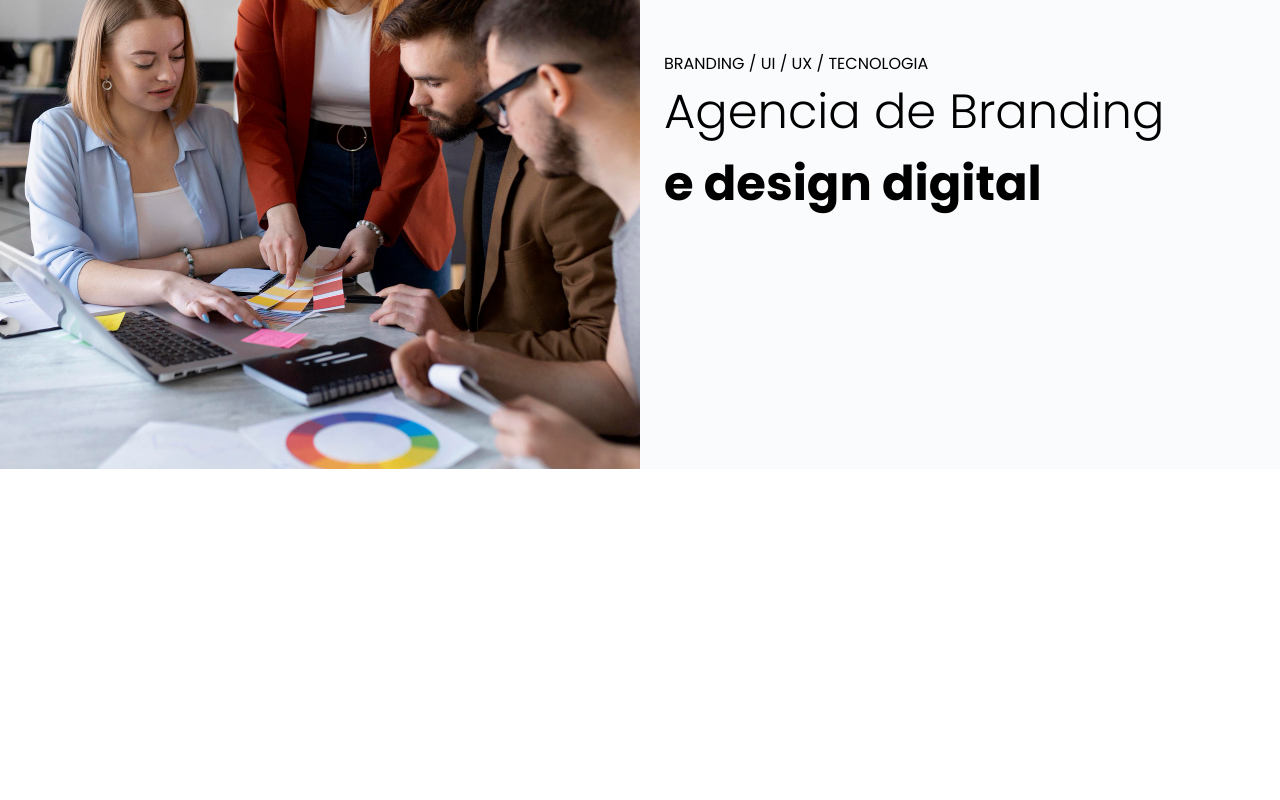
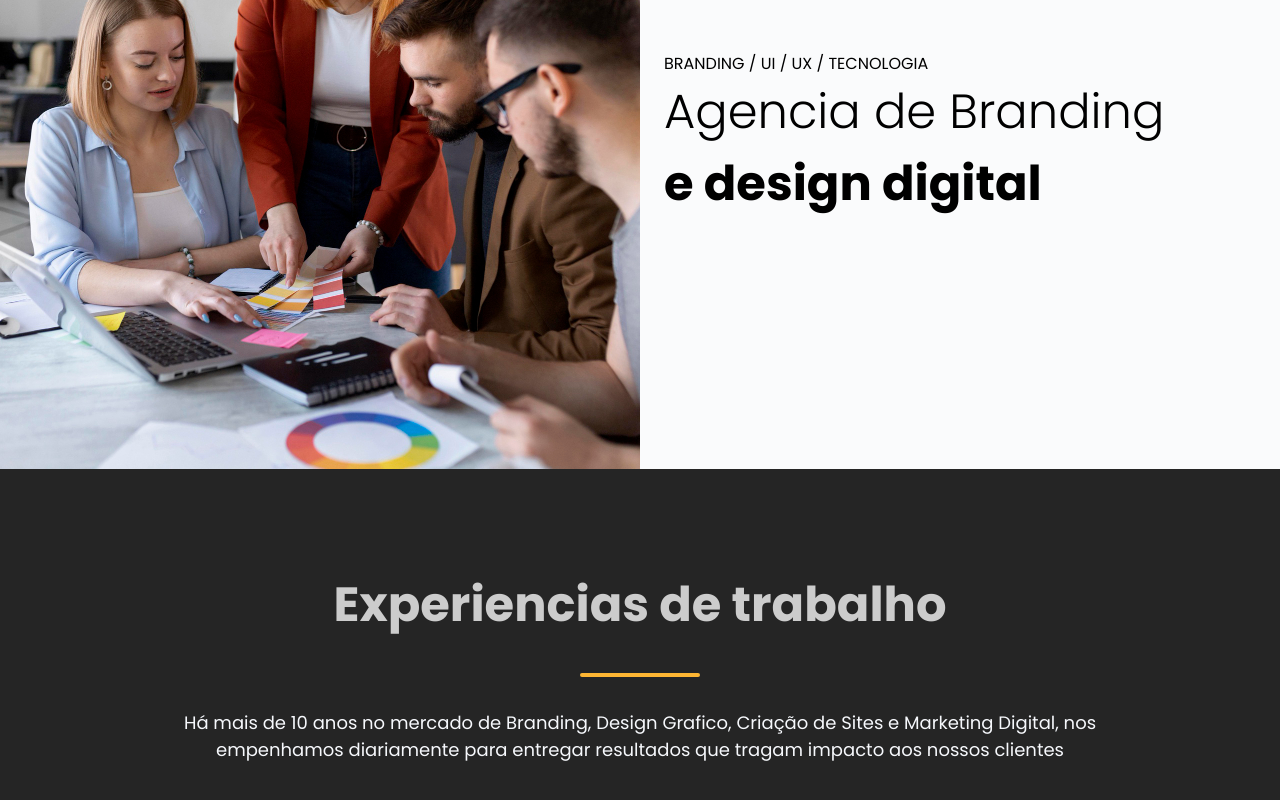
Before and after one commit to EduardoRRMalaquias/agencia-branding, a Next.js app: page / in a window 1280 px wide. Shown: the part 284-1084 px from the top of the page. Before the commit the page ends 800 px from the top, so only its background shows below. Built offline with nearby package versions, Linux system fonts and the light colour scheme.

Commit message:
SecaoExperienciaTrabalho

```diff
--- a/src/app/page.js
+++ b/src/app/page.js
@@ -1,11 +1,13 @@
 import Image from 'next/image';
 import esilos from './page.module.css';
 import SecaoBanner from '@/components/SecaoBanner/SecaoBanner';
+import SecaoExperienciaTrabalho from '@/components/SecaoExperienciaTrabalho/SecaoExperienciaTrabalho';
 
 export default function Home() {
   return (
-    <main className={`${esilos.main} ${true ? "ligh" : "dark"}`}>
+    <main className={`${esilos.main} ${false ? "ligh" : "dark"}`}>
       <SecaoBanner />
+      <SecaoExperienciaTrabalho />
     </main>
   );
 }
--- /dev/null
+++ b/src/components/SecaoExperienciaTrabalho/SecaoExperienciaTrabalho.jsx
@@ -0,0 +1,20 @@
+import React from 'react';
+import estilos from './SecaoExperienciaTrabalho.module.css'
+
+const SecaoExperienciaTrabalho = () => {
+  return (
+    <section className={estilos.secaoExperienciaTrabalho}>
+      <div className={`${estilos.secaoTrabalho} container`}>
+        <h2>Experiencias de trabalho</h2>
+        <p>
+          Há mais de 10 anos no mercado de Branding, Design Grafico, Criação de
+          Sites e Marketing Digital, nos empenhamos diariamente para entregar
+          resultados que tragam impacto aos nossos clientes
+        </p>
+      </div>
+      <div className={`${estilos.secaoExperiencia} container`}></div>
+    </section>
+  );
+};
+
+export default SecaoExperienciaTrabalho;
--- /dev/null
+++ b/src/components/SecaoExperienciaTrabalho/SecaoExperienciaTrabalho.module.css
@@ -0,0 +1,40 @@
+.secaoExperienciaTrabalho {
+  background-color: var(--cor-00);
+  display: flex;
+  flex-direction: column;
+  align-items: center;
+  gap: 48px;
+  padding: 100px 20px;
+  color: var(--cor-04);
+}
+
+.secaoTrabalho,
+.secaoTrabalho h2 {
+  display: flex;
+  flex-direction: column;
+  align-items: center;
+  gap: 32px;
+  text-align: center;
+}
+
+.secaoTrabalho h2 {
+  font-size: 48px;
+  color: var(--cor-05);
+}
+.secaoTrabalho h2::after {
+  content: '';
+  display: block;
+  height: 4px;
+  width: 120px;
+  background-color: var(--cor-p1);
+  border-radius: 2px;
+}
+
+.secaoTrabalho p {
+  font-size: 18px;
+}
+
+.secaoExperiencia {
+  display: flex;
+  flex-wrap: wrap;
+}
```
